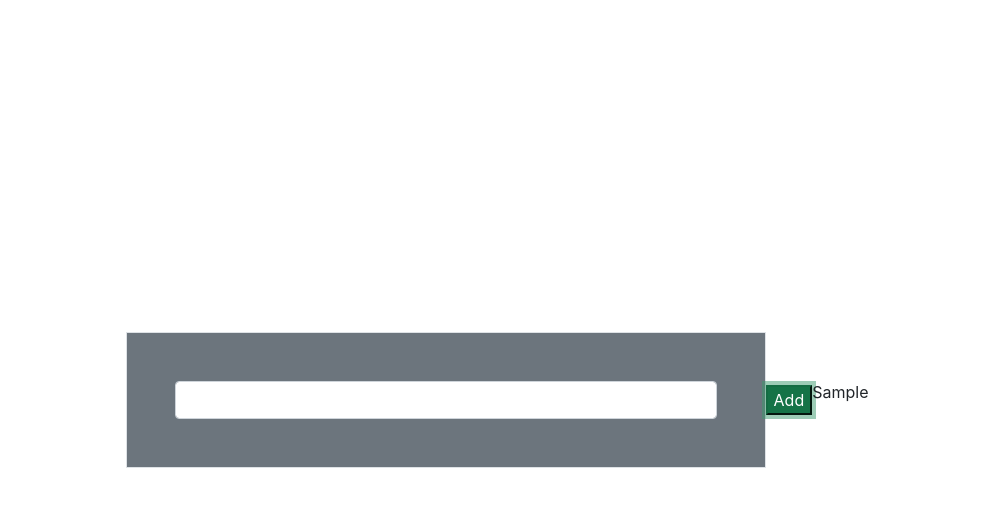
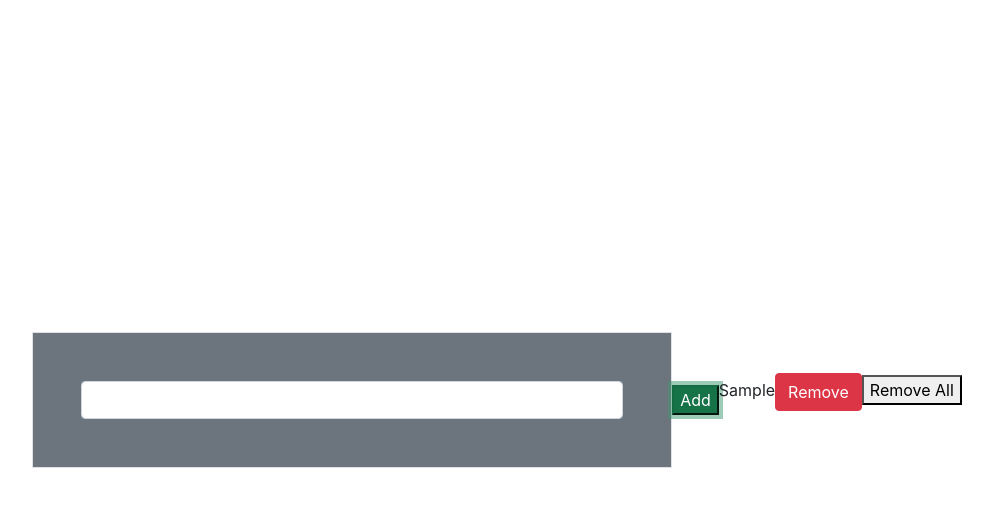
Before and after one commit to Abuzar-Asif/hooks, a React (Create React App) app: page /Create in a window 1280 px wide. Both pictures are taken after typing "Sample" into the empty fields and a click on the button "Add". Shown: the top 506 px of the page, without its empty margins (143-1136 px from the left). Built offline with nearby package versions, Linux system fonts and the light colour scheme.

Commit message:
remove functionality

```diff
--- a/src/TodoList/Todo.jsx
+++ b/src/TodoList/Todo.jsx
@@ -15,12 +15,12 @@ const Todo = () => {
         return updatedlist
     })
     }
-//     const Removebtn=(i)=>{
-// const updatedlist = listdata.filter((cval,ind)=>{
-//                  return i !=ind
-//                     })
-//                         setlistdata(updatedlist)
-//     }
+    const Removebtn=(i)=>{
+const updatedlist = listdata.filter((cval,ind)=>{
+                 return i !==ind
+                    })
+                        setlistdata(updatedlist)
+    }
   return (
     <>
       <div className='d-flex w-100 vh-100 justify-content-center align-items-center '>
@@ -35,10 +35,10 @@ const Todo = () => {
                         {listdata!=[]&&listdata.map((cval,i)=>(
                        <p key={i}>
                                     {cval}
-                             {/* <button  onClick={Removebtn(i)} className='btn btn-danger'>
-                                Remove
-                                </button>      */}
-                                {listdata.length>1 &&
+                                   <button  onClick={()=>Removebtn(i)} className='btn btn-danger'>
+                                  Remove
+                                </button>
+                                {listdata.length>=1 &&
                                 <button onClick={RemoveAll}>Remove All</button>
                                 }
                             </p>
```
